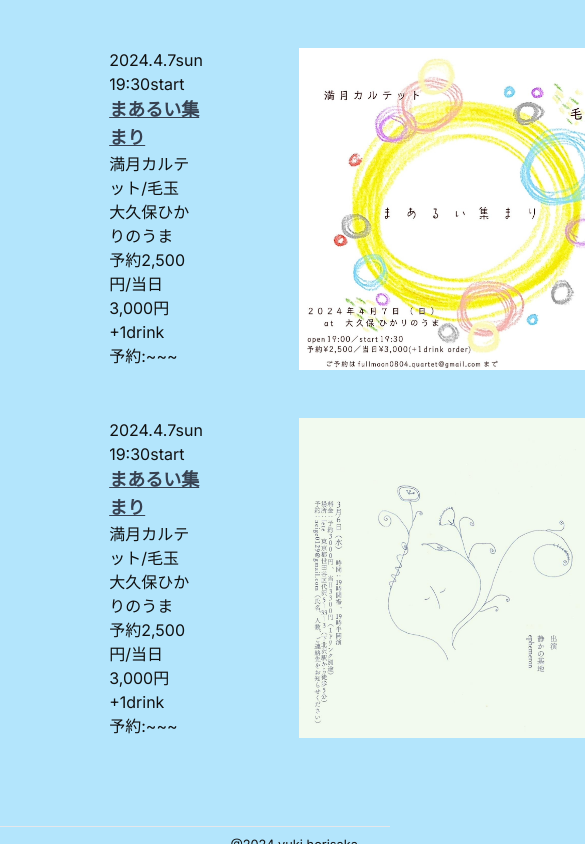
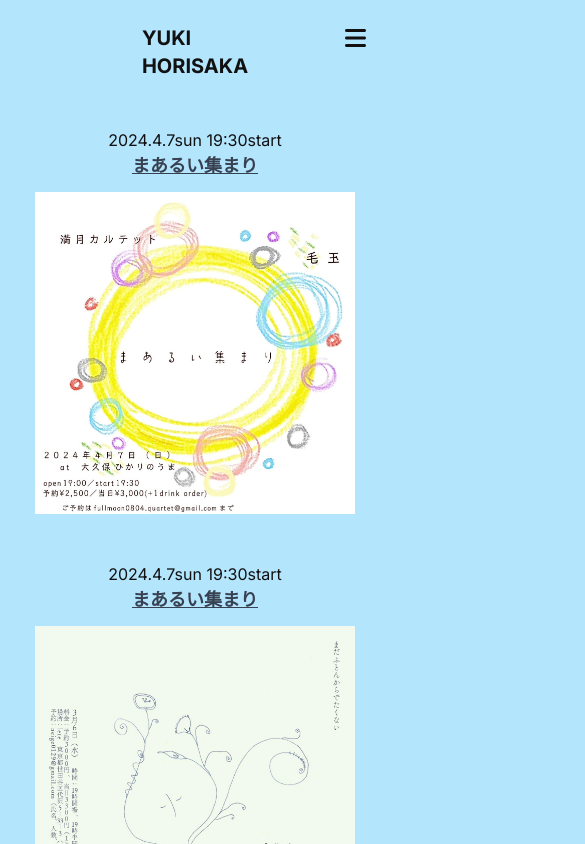
Before and after one commit to ototote-shintaro/yuki_horisaka_website, a Next.js app: page /schedule in a window 390 px wide. Shown: the top 844 px of the page, 585 px wide, since content can reach past the window. Built offline with nearby package versions, Linux system fonts and the light colour scheme.

Commit message:
wip: sp版のview作成

```diff
--- a/src/app/Header.tsx
+++ b/src/app/Header.tsx
@@ -1,11 +1,11 @@
 "use client";
 
-import React from 'react'
+import React, { useState } from 'react'
 import Link from 'next/link'
 import { usePathname } from 'next/navigation'
 import { FontAwesomeIcon } from '@fortawesome/react-fontawesome'
 import { faInstagram, faXTwitter } from '@fortawesome/free-brands-svg-icons'
-import { faExternalLinkAlt } from '@fortawesome/free-solid-svg-icons';
+import { faArrowUpRightFromSquare, faBars, faExternalLinkAlt, faXmark } from '@fortawesome/free-solid-svg-icons';
 
 const Header = () => {
 	const pathname = usePathname()
@@ -13,8 +13,18 @@ const Header = () => {
 		return pathname === path ? 'text-gray-500 font-bold' : 'text-black font-bold';
 	};
 
+	// SP MENU用
+	const [isOpen, setOpen] = useState<boolean>(false)
+	const handleMenuOpen = () => {
+		setOpen(!isOpen)
+	}
+	const handleMenuClose = () => {
+		setOpen(false)
+	}
+
 	return (
 		<header>
+			{/* PC MENU */}
 			<div className='hidden md:block'>
 				<div className='flex items-center justify-between'>
 					<h1 className='text-xl font-bold py-6 pl-12'>
@@ -57,6 +67,60 @@ const Header = () => {
 					</div>
 				</div>
 			</div>
+			{/* SP MENU */}
+			<div className='md:hidden'>
+				<div className='flex justify-center items-center'>
+					<h1 className='text-xl font-bold mt-6'>
+						YUKI<br />HORISAKA
+					</h1>
+					<button className='absolute right-0 mr-6 z-50' onClick={handleMenuOpen}>
+						{isOpen
+							? <FontAwesomeIcon icon={faXmark} className='h-6' />
+							: <FontAwesomeIcon icon={faBars} className='h-6' />
+						}
+					</button>
+				</div>
+				<nav className={
+					isOpen
+						? 'bg-custom-pastel-pink fixed top-0 right-0 bottom-0 left-0 h-screen flex flex-col'
+						: 'fixed right-[-100%]'
+				}>
+					<ul className={
+						isOpen
+							? 'flex h-screen justify-center items-center flex-col gap-6 text-lg'
+							: 'block'
+					}>
+						<li>
+							<Link onClick={handleMenuClose} href='/'>home</Link>
+						</li>
+						<li>
+							<Link onClick={handleMenuClose} href='/schedule'>Schedule</Link>
+						</li>
+						<li>
+							<Link onClick={handleMenuClose} href='/profile'>Profile</Link>
+						</li>
+						<li>
+							<Link onClick={handleMenuClose} href='/music'>Music</Link>
+						</li>
+						<li>
+							<Link onClick={handleMenuClose} href='/discography'>Discography</Link>
+						</li>
+						<li>
+							<Link onClick={handleMenuClose} href='/contact'>Contact</Link>
+						</li>
+						<li>
+							<Link
+								onClick={handleMenuClose}
+								href='https://yukihorisaka.booth.pm/'
+								target='_blank'
+							>
+								Shop
+								<FontAwesomeIcon icon={faArrowUpRightFromSquare} className='h-[16px] ml-2' />
+							</Link>
+						</li>
+					</ul>
+				</nav>
+			</div>
 		</header>
 	)
 }
--- a/src/app/api/contact/route.ts
+++ b/src/app/api/contact/route.ts
@@ -30,7 +30,7 @@ export async function POST(req: Request, res: NextApiResponse) {
 	};
 
 	try {
-		await sgMail.send(msgToAgent);
+		// await sgMail.send(msgToAgent);
 		return NextResponse.json({ message: "送信しました" }, { status: 200});
 	} catch (e) {
 		console.log(e);
--- a/src/app/components/DiscComponent.tsx
+++ b/src/app/components/DiscComponent.tsx
@@ -11,7 +11,7 @@ type DiscComponentProps = {
 
 const DiscComponent = ({ path, src, alt, title }: DiscComponentProps) => {
 	return (
-		<div className='px-[28%] mt-12 flex justify-start gap-12'>
+		<div className='mt-12 flex flex-col items-center md:flex md:flex-row md:items-start md:justify-start md:gap-12'>
 			<Link href={path} className='hover:opacity-75'>
 				<Image
 					src={src}
--- a/src/app/components/ScheduleComponent.tsx
+++ b/src/app/components/ScheduleComponent.tsx
@@ -14,14 +14,14 @@ type ScheduleComponentProps = {
 
 const ScheduleComponent = ({ imageUrl, imageAlt, dateTime, title, performers, place, price, memo }: ScheduleComponentProps) => {
 	return (
-		<div className='pb-12 flex justify-start gap-24'>
+		<div className='pb-12 flex flex-col md:flex-row items-center md:items-start justify-start gap-3 md:gap-24'>
 			<div className='flex flex-col'>
-				<span>{dateTime}</span>
-				<span className='text-lg font-bold text-gray-700 underline'>{title}</span>
-				<span>{performers}</span>
-				<span>{place}</span>
-				<span>{price}</span>
-				<span>{memo}</span>
+				<span className='text-center md:text-start'>{dateTime}</span>
+				<span className='text-lg font-bold text-gray-700 underline text-center md:text-start'>{title}</span>
+				<span className='hidden md:block'>{performers}</span>
+				<span className='hidden md:block'>{place}</span>
+				<span className='hidden md:block'>{price}</span>
+				<span className='hidden md:block'>{memo}</span>
 			</div>
 			<Image
 				src={imageUrl}
--- a/src/app/contact/page.tsx
+++ b/src/app/contact/page.tsx
@@ -46,7 +46,7 @@ const page = () => {
 	};
 
 	return (
-		<div className='mt-12 flex flex-col justify-start items-center h-screen'>
+		<div className='mx-6 mt-12 flex flex-col justify-start items-center h-screen'>
 			<form
 				className='flex flex-col gap-4 w-full max-w-2xl mx-auto'
 				onSubmit={handleSubmit}
@@ -89,10 +89,13 @@ const page = () => {
 				</button>
 			</form>
 			{toast.show && (
-				<div style={{
-					position: 'absolute', bottom: '50px', left: '50%', transform: 'translateX(-50%)', fontSize: '18px',
-					backgroundColor: '#9295B3', color: 'white', padding: '15px', borderRadius: '5px',
-				}}>
+				<div
+					style={{
+						position: 'absolute', bottom: '50px', left: '50%', transform: 'translateX(-50%)', fontSize: '18px',
+						backgroundColor: '#9295B3', color: 'white', padding: '15px', borderRadius: '5px',
+					}}
+					className='w-4/5 md:w-fit'
+				>
 					{toast.message}
 				</div>
 			)}
--- a/src/app/discography/page.tsx
+++ b/src/app/discography/page.tsx
@@ -5,7 +5,7 @@ import DiscComponent from '../components/DiscComponent'
 
 const page = () => {
 	return (
-		<>
+		<div className='md:px-[30%]'>
 			<DiscComponent
 				path={'discography/thinking-about-you'}
 				src={'/moon_boat_cover.jpg'}
@@ -24,7 +24,7 @@ const page = () => {
 				alt={'moon_boat_sails'}
 				title={'静かの基地 「つきのふね」'}
 			/>
-		</>
+		</div>
 	)
 }
 
--- a/src/app/profile/page.tsx
+++ b/src/app/profile/page.tsx
@@ -3,20 +3,21 @@ import React from 'react'
 
 const page = () => {
 	return (
-		<div className='mx-[24%] mt-8'>
-			<div className='pt-2 flex justify-center gap-12'>
-				<div className='flex flex-col'>
-					<h2 className='font-bold text-xl'>
-						Profile
-					</h2>
+		<div className='md:mx-[22%] mx-6 mt-12'>
+			<div className='pt-2 md:flex md:justify-center gap-12'>
+				<Image className='md:hidden m-auto md:max-w-lg md:max-h-lg'
+					src='/prof.jpg'
+					alt=''
+					width={780}
+					height={300}
+				/>
 				<p className='mt-2'>
 					大阪府出身。<br /><br />
 					夕陽丘高等学校音楽科卒業、大阪教育大学教育学部教養学科芸術専攻音楽コース卒業。<br /><br />
 					バイオリンを専門にクラシック音楽を学びながら、学生時代よりシンガーソングライター・ヴォーカリストとして府内のライブハウスに出演。上京後、ヴォーカリスト・バイオリニストとして東京を中心に活動している。<br /><br />
 					ソロ活動以外にバイオリンでのサポートや田中慎太郎との「静かの基地」、身体表現と演奏の即興を主体としたグループ「満月カルテット」などでも活動。<br /><br />
 				</p>
-				</div>
-				<Image className='m-auto py-4 md:max-w-lg md:max-h-lg'
+				<Image className='hidden md:block m-auto md:max-w-lg md:max-h-lg'
 					src='/prof.jpg'
 					alt=''
 					width={780}
--- a/src/app/schedule/page.tsx
+++ b/src/app/schedule/page.tsx
@@ -4,7 +4,7 @@ import ScheduleComponent from '../components/ScheduleComponent'
 
 const page = () => {
 	return (
-		<div className='px-[28%] pt-12'>
+		<div className='md:px-[28%] pt-12'>
 			<ScheduleComponent
 				imageUrl={'/20240407.jpg'}
 				imageAlt={'20240407'}
--- a/tailwind.config.ts
+++ b/tailwind.config.ts
@@ -13,6 +13,9 @@ const config: Config = {
         "gradient-conic":
           "conic-gradient(from 180deg at 50% 50%, var(--tw-gradient-stops))",
       },
+      colors: {
+        'custom-pastel-pink': 'rgba(247, 214, 224, 0.9)',
+      }
     },
   },
   plugins: [],
```
Lines whose indentation alone changed are shown as unchanged.
